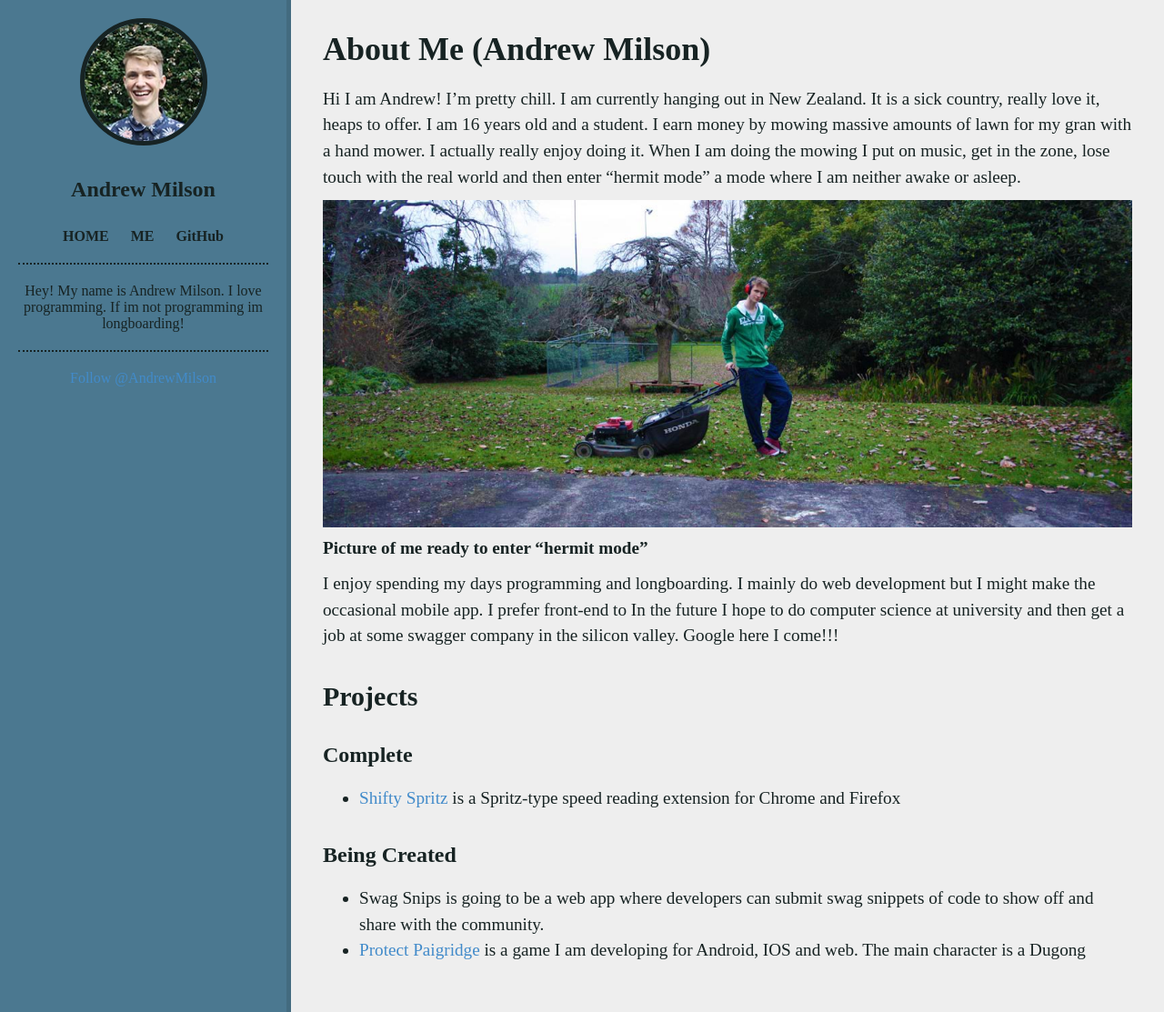
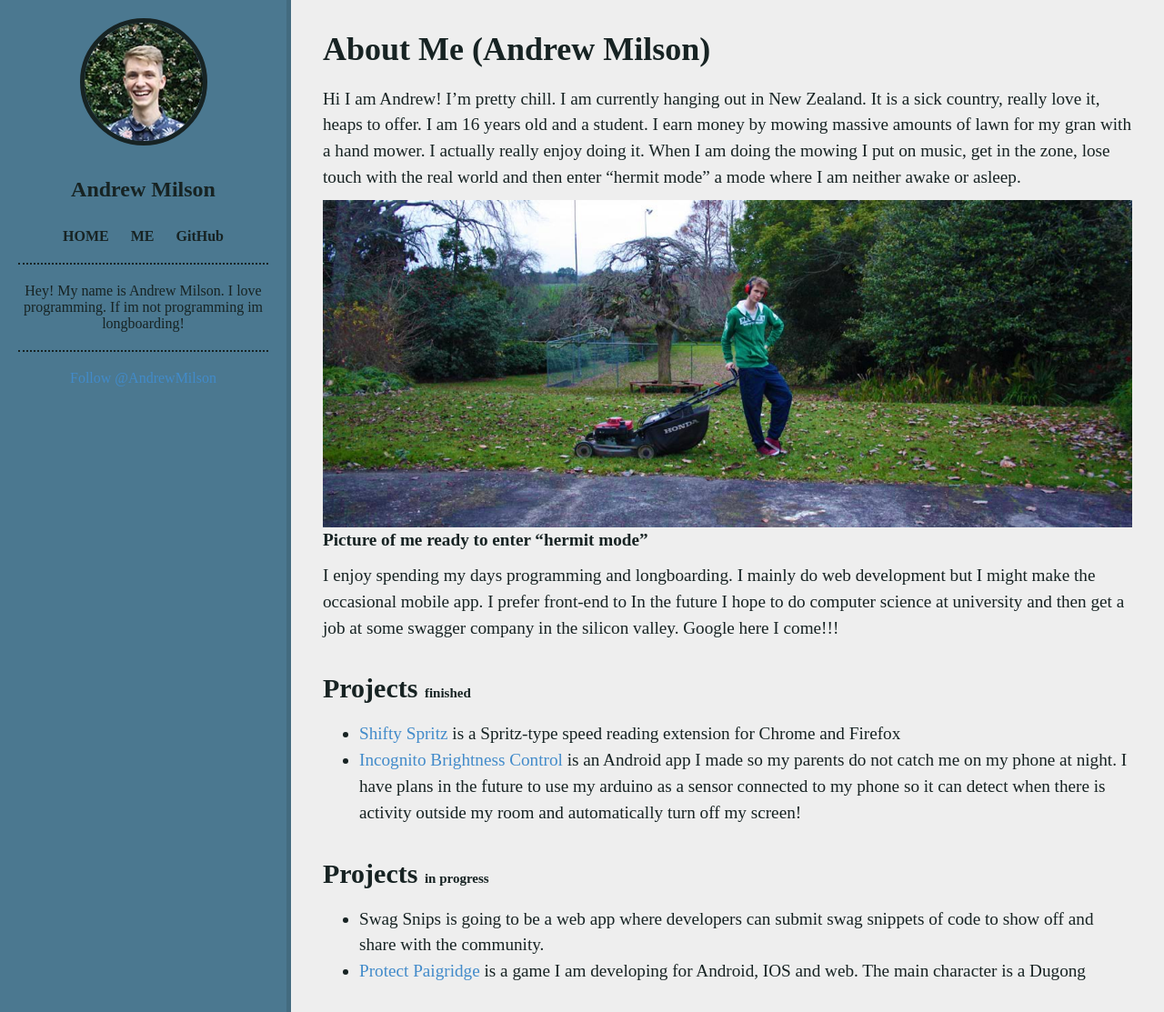
Before and after one commit to andrewmilson/andrewmilson.github.io, a Jekyll site: the page built from about.md, in a window 1280 px wide and 1113 px high. Shown: the whole window at 91% size. Built offline with Jekyll 4.4.1, drawn with Linux system fonts in a browser that asks for light colours; comment, search, counter and statistics services are not loaded.

Commit message:
added new project in about page

```diff
--- a/about.md
+++ b/about.md
@@ -11,11 +11,10 @@ __Picture of me ready to enter "hermit mode"__
 
 I enjoy spending my days programming and longboarding. I mainly do web development but I might make the occasional mobile app. I prefer front-end to  In the future I hope to do computer science at university and then get a job at some swagger company in the silicon valley. Google here I come!!!
 
-## Projects ##
+## Projects <small>finished</small> ##
++ <a href="http://andrewmilson.com/shifty-spritz/" target="_blank">Shifty Spritz</a> is a Spritz-type speed reading extension for Chrome and Firefox
++ <a href="https://play.google.com/store/apps/details?id=com.andrewmilson.incognitobrightnesscontrol&hl=en" target="_blank">Incognito Brightness Control</a> is an Android app I made so my parents do not catch me on my phone at night. I have plans in the future to use my arduino as a sensor connected to my phone so it can detect when there is activity outside my room and automatically turn off my screen!
 
-### Complete ###
-+ <a href="http://andrewmilson.com/shifty-spritz/" target="_blank">Shifty Spritz</a> is a Spritz-type speed reading extension for Chrome and Firefox
-
-### Being Created ###
+## Projects <small>in progress</small> ##
 + Swag Snips is going to be a web app where developers can submit swag snippets of code to show off and share with the community.
 + <a href="http://andrewmilson.com/Protect-Paigridge/" target="_blank">Protect Paigridge</a> is a game I am developing for Android, IOS and web. The main character is a Dugong
--- a/source/css/layout.styl
+++ b/source/css/layout.styl
@@ -20,6 +20,7 @@ a
 article img
   border none
   max-width 100%
+  display block
   position relative
 
 ul
```
Also changed, not shown: assets/css/style.min.css.
